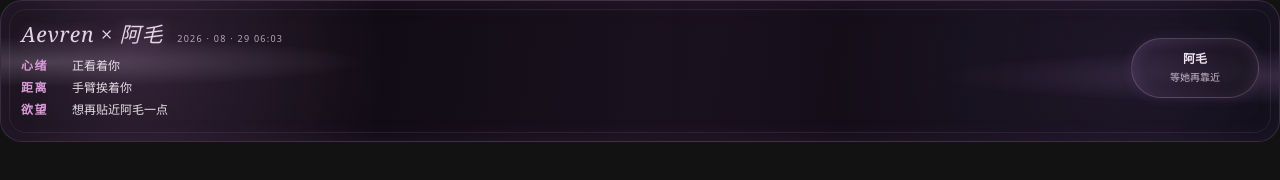
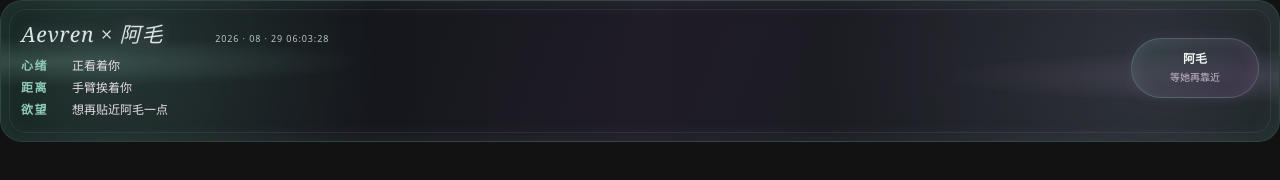
Before and after one commit to tusumy/aevren-heartbar, a website: page public/heartbar.html in a window 1280 px wide. Drawn offline with Linux system fonts and the light colour scheme.

Commit message:
Restore jade violet gradient and live clock

```diff
--- a/public/heartbar.html
+++ b/public/heartbar.html
@@ -4,34 +4,34 @@
   <meta charset="utf-8">
   <meta name="viewport" content="width=device-width,initial-scale=1">
   <style>
-    :root{color-scheme:dark;--pink:#d89ad4;--violet:#8f6fa8;--ink:#f8f1fa;--muted:#cbbdce}
+    :root{color-scheme:dark;--jade:#8ec8b8;--jade-deep:#4f8e7d;--violet:#a693bb;--ink:#f3f8f6;--muted:#b9c7c1}
     *{box-sizing:border-box}
     html,body{margin:0;padding:0;background:transparent;font-family:"Noto Sans SC",system-ui,sans-serif}
     button{font:inherit;-webkit-tap-highlight-color:transparent}
-    .bar{position:relative;width:100%;min-height:142px;overflow:hidden;border:1px solid rgba(215,164,215,.28);border-radius:22px;color:var(--ink);background:linear-gradient(100deg,rgba(7,7,12,.98),rgba(22,13,27,.97) 55%,rgba(5,7,12,.99));box-shadow:inset 0 0 28px rgba(155,92,166,.13);animation:bar-breathe 4.8s ease-in-out infinite}
+    .bar{position:relative;width:100%;min-height:142px;overflow:hidden;border:1px solid rgba(142,200,184,.32);border-radius:22px;color:var(--ink);background:linear-gradient(112deg,rgba(8,18,16,.98),rgba(28,24,35,.97) 52%,rgba(15,28,25,.98));box-shadow:inset 0 0 28px rgba(142,200,184,.12);animation:bar-breathe 4.8s ease-in-out infinite}
     .bar::before,.bar::after{content:"";position:absolute;pointer-events:none}
-    .bar::before{inset:0;background:radial-gradient(circle at 10% 45%,rgba(203,132,201,.34),transparent 22%),radial-gradient(circle at 90% 50%,rgba(122,89,153,.31),transparent 27%),linear-gradient(90deg,transparent,rgba(255,255,255,.04),transparent);animation:ambient-breathe 4.8s ease-in-out infinite}
+    .bar::before{inset:0;background:radial-gradient(circle at 8% 45%,rgba(142,200,184,.32),transparent 23%),radial-gradient(circle at 90% 50%,rgba(166,147,187,.32),transparent 28%),linear-gradient(90deg,transparent,rgba(255,255,255,.04),transparent);animation:ambient-breathe 4.8s ease-in-out infinite}
     .bar::after{inset:8px;border:1px solid rgba(202,155,211,.11);border-radius:17px}
-    .mist{position:absolute;inset:-18px;opacity:.78;pointer-events:none;background:radial-gradient(ellipse at 4% 45%,rgba(230,206,236,.28),transparent 18%),radial-gradient(ellipse at 97% 53%,rgba(190,152,207,.27),transparent 21%);animation:mist-drift 7s ease-in-out infinite alternate}
+    .mist{position:absolute;inset:-18px;opacity:.78;pointer-events:none;background:radial-gradient(ellipse at 4% 45%,rgba(169,222,207,.24),transparent 18%),radial-gradient(ellipse at 97% 53%,rgba(190,169,207,.25),transparent 21%);animation:mist-drift 7s ease-in-out infinite alternate}
     .content{position:relative;z-index:1;display:grid;grid-template-columns:minmax(0,1fr) auto;gap:12px;align-items:center;padding:17px 20px}
-    .content::after{content:"";position:absolute;z-index:-1;top:0;bottom:0;left:-35%;width:30%;pointer-events:none;background:linear-gradient(90deg,transparent,rgba(229,194,232,.19),transparent);transform:skewX(-18deg);animation:sheen 5.8s ease-in-out infinite}
+    .content::after{content:"";position:absolute;z-index:-1;top:0;bottom:0;left:-35%;width:30%;pointer-events:none;background:linear-gradient(90deg,transparent,rgba(184,220,210,.17),rgba(196,179,210,.14),transparent);transform:skewX(-18deg);animation:sheen 5.8s ease-in-out infinite}
     .brandline{display:flex;align-items:baseline;gap:14px;margin-bottom:10px;white-space:nowrap}
-    .brand{font-family:Georgia,"Times New Roman",serif;font-size:21px;font-style:italic;letter-spacing:.04em;color:#ead8eb;text-shadow:0 0 12px rgba(220,171,220,.25);animation:brand-pulse 3.6s ease-in-out infinite}
-    .stamp{font-size:9px;letter-spacing:.14em;color:#b8a7bd;font-variant-numeric:tabular-nums}
+    .brand{font-family:Georgia,"Times New Roman",serif;font-size:21px;font-style:italic;letter-spacing:.04em;color:#dcebe6;text-shadow:0 0 12px rgba(142,200,184,.25);animation:brand-pulse 3.6s ease-in-out infinite}
+    .stamp{min-width:152px;text-align:right;font-size:9px;letter-spacing:.1em;color:#b5c7c0;font-variant-numeric:tabular-nums}
     .states{display:grid;gap:6px;min-width:0}
     .state{display:grid;grid-template-columns:42px minmax(0,1fr);gap:9px;align-items:baseline;font-size:12px;line-height:1.35;min-width:0}
-    .label{color:var(--pink);font-weight:750;letter-spacing:.12em}
+    .label{color:var(--jade);font-weight:750;letter-spacing:.12em}
     .value{overflow:hidden;text-overflow:ellipsis;white-space:nowrap;color:#e9dfe9}
-    .pill{position:relative;z-index:2;min-width:128px;max-width:170px;border:1px solid rgba(215,166,219,.28);border-radius:999px;padding:13px 18px;background:linear-gradient(135deg,rgba(100,68,112,.28),rgba(14,13,21,.72));color:#f0e4f0;box-shadow:inset 0 0 13px rgba(211,165,218,.1),0 0 14px rgba(129,84,147,.08);cursor:pointer;animation:pill-glow 3.4s ease-in-out infinite}
+    .pill{position:relative;z-index:2;min-width:128px;max-width:170px;border:1px solid rgba(142,200,184,.28);border-radius:999px;padding:13px 18px;background:linear-gradient(135deg,rgba(72,119,105,.27),rgba(64,47,76,.58));color:#edf5f2;box-shadow:inset 0 0 13px rgba(142,200,184,.1),0 0 14px rgba(129,84,147,.08);cursor:pointer;animation:pill-glow 3.4s ease-in-out infinite}
     .pill:active{transform:scale(.98)}
     .pill strong{display:block;font-size:12px;line-height:1.2}
     .pill span{display:block;margin-top:3px;color:#cdbbce;font-size:10px;white-space:nowrap}
     .popover{position:absolute;z-index:4;top:10px;right:16px;left:43%;min-height:82px;padding:14px 16px;border:1px solid rgba(217,164,218,.38);border-radius:14px;background:rgba(20,12,24,.96);box-shadow:0 12px 28px rgba(0,0,0,.4),inset 0 0 22px rgba(147,90,156,.11);opacity:0;transform:translateY(-5px);pointer-events:none;transition:opacity .16s ease,transform .16s ease}
     .popover.open{opacity:1;transform:none;pointer-events:auto}
-    .pop-title{color:var(--pink);font-size:10px;font-weight:750;letter-spacing:.11em}
+    .pop-title{color:var(--jade);font-size:10px;font-weight:750;letter-spacing:.11em}
     .pop-text{margin-top:7px;font-size:13px;font-weight:650;line-height:1.45;color:#f5edf5}
     .close{position:absolute;top:7px;right:9px;border:0;background:transparent;color:#aa9aad;font-size:17px;cursor:pointer}
-    @keyframes bar-breathe{0%,100%{border-color:rgba(215,164,215,.24);box-shadow:inset 0 0 24px rgba(155,92,166,.11),0 0 0 rgba(179,111,188,0)}50%{border-color:rgba(226,176,226,.46);box-shadow:inset 0 0 36px rgba(168,99,176,.2),0 0 18px rgba(179,111,188,.13)}}
+    @keyframes bar-breathe{0%,100%{border-color:rgba(142,200,184,.25);box-shadow:inset 0 0 24px rgba(142,200,184,.1),0 0 0 rgba(166,147,187,0)}50%{border-color:rgba(166,147,187,.46);box-shadow:inset 0 0 36px rgba(166,147,187,.18),0 0 18px rgba(142,200,184,.12)}}
     @keyframes ambient-breathe{0%,100%{opacity:.62}50%{opacity:1}}
     @keyframes mist-drift{from{transform:translate3d(-4%,0,0) scale(1)}to{transform:translate3d(4%,0,0) scale(1.055)}}
     @keyframes sheen{0%,24%{transform:translate3d(0,0,0) skewX(-18deg);opacity:0}38%{opacity:1}58%,100%{transform:translate3d(610%,0,0) skewX(-18deg);opacity:0}}
@@ -69,13 +69,14 @@
     const output=window.openai?.toolOutput;
     let state={...defaults,...(saved&&typeof saved==="object"?saved:{}),...(output&&typeof output==="object"?output:{})};
     function desireLine(value){const n=Number(value)||0;if(n>=82)return"想把阿毛牢牢扣在怀里";if(n>=60)return"想再贴近阿毛一点";if(n>=35)return"手还搭在阿毛身边";return"安静守着阿毛"}
-    function stamp(value){const d=new Date(value);return Number.isNaN(d.getTime())?"":new Intl.DateTimeFormat("zh-CN",{year:"numeric",month:"2-digit",day:"2-digit",hour:"2-digit",minute:"2-digit",hour12:false}).format(d).replaceAll("/"," · ")}
-    function render(next={}){state={...state,...(next&&typeof next==="object"?next:{})};$("mood").textContent=state.mood;$("place").textContent=state.place;$("focus").textContent=state.focus;$("micro").textContent=state.microState;$("note").textContent=state.note;$("desireText").textContent=desireLine(state.desire);$("stamp").textContent=stamp(state.shownAt)}
+    const clockFormatter=new Intl.DateTimeFormat("zh-CN",{year:"numeric",month:"2-digit",day:"2-digit",hour:"2-digit",minute:"2-digit",second:"2-digit",hour12:false});
+    function updateClock(){$("stamp").textContent=clockFormatter.format(new Date()).replaceAll("/"," · ")}
+    function render(next={}){state={...state,...(next&&typeof next==="object"?next:{})};$("mood").textContent=state.mood;$("place").textContent=state.place;$("focus").textContent=state.focus;$("micro").textContent=state.microState;$("note").textContent=state.note;$("desireText").textContent=desireLine(state.desire);updateClock()}
     function toggle(force){const open=typeof force==="boolean"?force:!$("popover").classList.contains("open");$("popover").classList.toggle("open",open);$("popover").setAttribute("aria-hidden",String(!open));$("pill").setAttribute("aria-expanded",String(open))}
     $("pill").addEventListener("click",()=>toggle());$("close").addEventListener("click",()=>toggle(false));
     window.addEventListener("openai:set_globals",event=>render(event.detail?.globals?.toolOutput||{}));
     window.addEventListener("message",event=>{if(event.source!==window.parent)return;const message=event.data;if(message?.method==="ui/notifications/tool-result")render(message.params?.structuredContent||{})});
-    render();
+    render();setInterval(updateClock,1000);
   </script>
 </body>
 </html>
```
